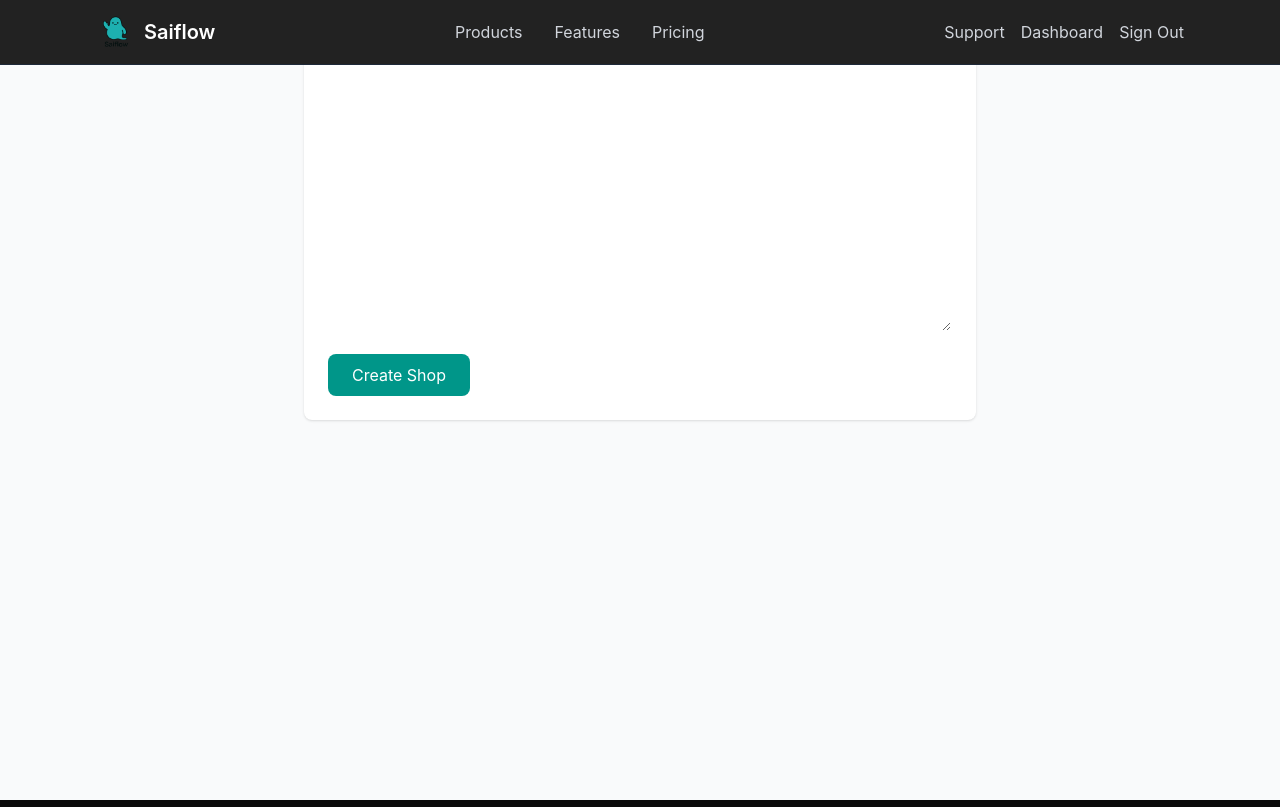
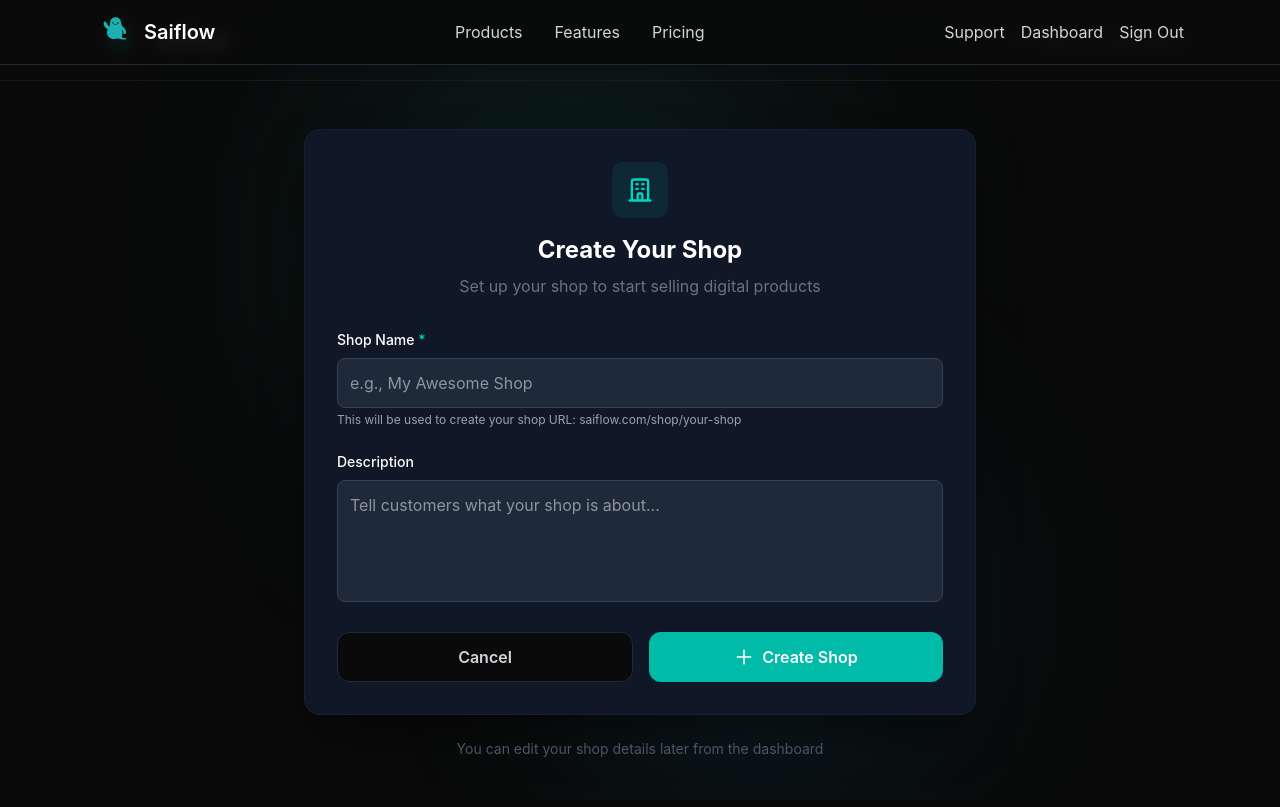
Before and after one commit to Daadk3/Saiflow, a Next.js app: page /dashboard/create-shop in a window 1280 px wide. Built offline with nearby package versions, Linux system fonts and the light colour scheme; no server answers; sample sign-in values are in the browser's storage.

Commit message:
Fix create shop form styling

```diff
--- a/app/api/auth/authOptions.ts
+++ b/app/api/auth/authOptions.ts
@@ -40,7 +40,11 @@ export const authOptions: NextAuthOptions = {
   pages: {
     signIn: "/login",
   },
-  debug: true,
+  debug: process.env.NODE_ENV === "development",
+  // NextAuth automatically uses NEXTAUTH_URL from environment
+  // The callback URL will be: ${NEXTAUTH_URL}/api/auth/callback/google
+  // Make sure this exact URL is added to Google Cloud Console as an authorized redirect URI
+  // For production: https://saiflow.io/api/auth/callback/google
   callbacks: {
     async signIn({ user, account }) {
       if (account?.provider === "google") {
--- a/app/dashboard/create-shop/page.tsx
+++ b/app/dashboard/create-shop/page.tsx
@@ -1,8 +1,10 @@
 "use client";
 
-import { useState } from "react";
+import { useState, useEffect } from "react";
 import { useRouter } from "next/navigation";
 import { useSession } from "next-auth/react";
+import Link from "next/link";
+import Image from "next/image";
 
 export default function CreateShopPage() {
   const [name, setName] = useState("");
@@ -12,8 +14,24 @@ export default function CreateShopPage() {
   const router = useRouter();
   const { status } = useSession();
 
+  useEffect(() => {
     if (status === "unauthenticated") {
       router.push("/login");
+    }
+  }, [status, router]);
+
+  if (status === "loading") {
+    return (
+      <div className="min-h-screen bg-[#0a0a0a] flex items-center justify-center">
+        <div className="flex flex-col items-center gap-4">
+          <div className="animate-spin rounded-full h-10 w-10 border-b-2 border-teal-500"></div>
+          <p className="text-gray-400">Loading...</p>
+        </div>
+      </div>
+    );
+  }
+
+  if (status === "unauthenticated") {
     return null;
   }
 
@@ -47,64 +65,145 @@ export default function CreateShopPage() {
   }
 
   return (
-    <div className="min-h-screen bg-gray-50 p-8">
-      <div className="max-w-2xl mx-auto">
-        <div className="bg-white rounded-lg shadow p-6">
-          <h1 className="text-2xl font-bold mb-6">Create Your Shop</h1>
+    <div className="min-h-screen bg-[#0a0a0a] flex flex-col">
+      {/* Background Effects */}
+      <div className="fixed inset-0 overflow-hidden pointer-events-none">
+        <div className="absolute top-0 left-1/4 w-[500px] h-[500px] bg-teal-500/10 rounded-full blur-[120px]" />
+        <div className="absolute bottom-0 right-1/4 w-[400px] h-[400px] bg-cyan-500/10 rounded-full blur-[100px]" />
+      </div>
 
-          <form onSubmit={handleSubmit} className="space-y-4">
+      {/* Header */}
+      <header className="relative z-10 border-b border-gray-800/50">
+        <div className="max-w-6xl mx-auto px-4 sm:px-6 lg:px-8 py-4">
+          <div className="flex items-center justify-between">
+            <Link href="/dashboard" className="flex items-center gap-3">
+              <Image
+                src="/mascot.png"
+                alt="Saiflow"
+                width={48}
+                height={48}
+                className="h-12 w-auto object-contain"
+              />
+              <span className="text-xl font-bold text-white">Saiflow</span>
+            </Link>
+
+            <Link
+              href="/dashboard"
+              className="flex items-center gap-2 text-gray-400 hover:text-teal-400 transition-colors group"
+            >
+              <svg
+                className="w-5 h-5 transition-transform group-hover:-translate-x-1"
+                fill="none"
+                viewBox="0 0 24 24"
+                stroke="currentColor"
+              >
+                <path strokeLinecap="round" strokeLinejoin="round" strokeWidth={2} d="M10 19l-7-7m0 0l7-7m-7 7h18" />
+              </svg>
+              <span>Back to Dashboard</span>
+            </Link>
+          </div>
+        </div>
+      </header>
+
+      {/* Main Content */}
+      <main className="relative z-10 flex-1 flex items-center justify-center px-4 py-12">
+        <div className="w-full max-w-2xl">
+          {/* Card */}
+          <div className="bg-gray-900 rounded-2xl border border-gray-800/50 shadow-2xl shadow-black/50 p-8">
+            {/* Header */}
+            <div className="text-center mb-8">
+              <div className="inline-flex items-center justify-center w-14 h-14 rounded-xl bg-teal-500/10 mb-4">
+                <svg className="w-7 h-7 text-teal-400" fill="none" viewBox="0 0 24 24" stroke="currentColor">
+                  <path strokeLinecap="round" strokeLinejoin="round" strokeWidth={2} d="M19 21V5a2 2 0 00-2-2H7a2 2 0 00-2 2v16m14 0h2m-2 0h-5m-9 0H3m2 0h5M9 7h1m-1 4h1m4-4h1m-1 4h1m-5 10v-5a1 1 0 011-1h2a1 1 0 011 1v5m-4 0h4" />
+                </svg>
+              </div>
+              <h1 className="text-2xl font-bold text-white">Create Your Shop</h1>
+              <p className="mt-2 text-gray-500">Set up your shop to start selling digital products</p>
+            </div>
+
+            {/* Form */}
+            <form onSubmit={handleSubmit} className="space-y-6">
+              {/* Shop Name */}
               <div>
-              <label htmlFor="name" className="block text-sm font-medium mb-1">
-                Shop Name *
+                <label htmlFor="name" className="block text-sm font-medium text-white mb-2">
+                  Shop Name <span className="text-teal-400">*</span>
                 </label>
                 <input
                   id="name"
                   type="text"
                   value={name}
                   onChange={(e) => setName(e.target.value)}
-                className="w-full px-3 py-2 border rounded-lg focus:outline-none focus:ring-2 focus:ring-teal-500"
-                placeholder="My Awesome Shop"
                   required
+                  placeholder="e.g., My Awesome Shop"
+                  className="w-full p-3 bg-gray-800 text-white border border-gray-700 rounded-lg focus:border-teal-500 focus:outline-none focus:ring-1 focus:ring-teal-500 transition-colors"
                 />
+                <p className="mt-1 text-xs text-gray-400">
+                  This will be used to create your shop URL: saiflow.com/shop/{name.toLowerCase().replace(/[^a-z0-9]+/g, "-") || "your-shop"}
+                </p>
               </div>
 
+              {/* Description */}
               <div>
-              <label htmlFor="description" className="block text-sm font-medium mb-1">
+                <label htmlFor="description" className="block text-sm font-medium text-white mb-2">
                   Description
                 </label>
                 <textarea
                   id="description"
                   value={description}
                   onChange={(e) => setDescription(e.target.value)}
-                className="w-full px-3 py-2 border rounded-lg focus:outline-none focus:ring-2 focus:ring-teal-500"
+                  rows={4}
                   placeholder="Tell customers what your shop is about..."
-                rows={4}
+                  className="w-full p-3 bg-gray-800 text-white border border-gray-700 rounded-lg focus:border-teal-500 focus:outline-none focus:ring-1 focus:ring-teal-500 transition-colors resize-none"
                 />
               </div>
 
+              {/* Error Message */}
               {error && (
-              <p className="text-red-500 text-sm">{error}</p>
+                <div className="p-4 bg-red-500/10 border border-red-500/20 rounded-xl">
+                  <p className="text-red-400 text-sm">{error}</p>
+                </div>
               )}
 
+              {/* Action Buttons */}
               <div className="flex gap-4">
+                <Link
+                  href="/dashboard"
+                  className="flex-1 py-3 px-4 bg-[#0a0a0a] hover:bg-gray-900 text-gray-300 font-semibold rounded-xl border border-gray-800 transition-colors duration-200 text-center"
+                >
+                  Cancel
+                </Link>
                 <button
                   type="submit"
                   disabled={loading}
-                className="bg-teal-600 text-white px-6 py-2 rounded-lg hover:bg-teal-700 disabled:opacity-50"
+                  className="flex-1 py-3 px-4 bg-teal-500 hover:bg-teal-400 disabled:bg-teal-500/50 disabled:cursor-not-allowed text-white font-semibold rounded-xl transition-colors duration-200 flex items-center justify-center gap-2"
                 >
-                {loading ? "Creating..." : "Create Shop"}
-              </button>
-              <button
-                type="button"
-                onClick={() => router.back()}
-                className="px-6 py-2 border rounded-lg hover:bg-gray-50"
-              >
-                Cancel
+                  {loading ? (
+                    <>
+                      <svg className="animate-spin h-5 w-5 text-white" xmlns="http://www.w3.org/2000/svg" fill="none" viewBox="0 0 24 24">
+                        <circle className="opacity-25" cx="12" cy="12" r="10" stroke="currentColor" strokeWidth="4"></circle>
+                        <path className="opacity-75" fill="currentColor" d="M4 12a8 8 0 018-8V0C5.373 0 0 5.373 0 12h4zm2 5.291A7.962 7.962 0 014 12H0c0 3.042 1.135 5.824 3 7.938l3-2.647z"></path>
+                      </svg>
+                      Creating...
+                    </>
+                  ) : (
+                    <>
+                      <svg className="w-5 h-5" fill="none" viewBox="0 0 24 24" stroke="currentColor">
+                        <path strokeLinecap="round" strokeLinejoin="round" strokeWidth={2} d="M12 4v16m8-8H4" />
+                      </svg>
+                      Create Shop
+                    </>
+                  )}
                 </button>
               </div>
             </form>
           </div>
+
+          {/* Help Text */}
+          <p className="mt-6 text-center text-gray-600 text-sm">
+            You can edit your shop details later from the dashboard
+          </p>
         </div>
+      </main>
     </div>
   );
 }
```
Lines whose indentation alone changed are shown as unchanged.
